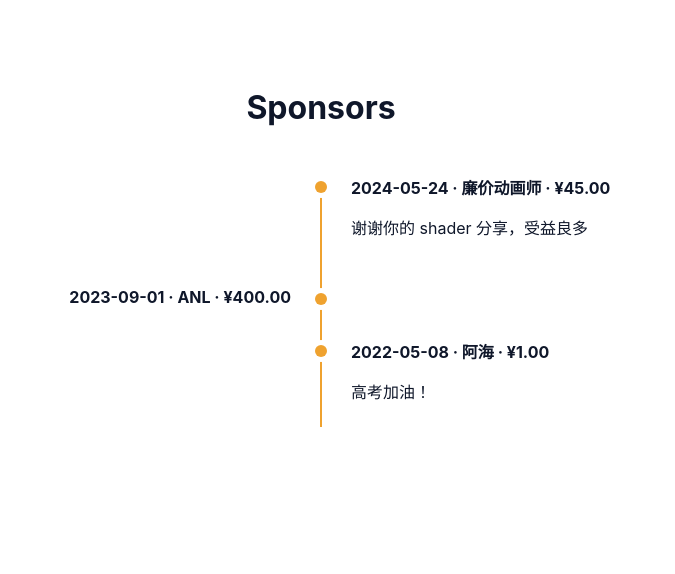
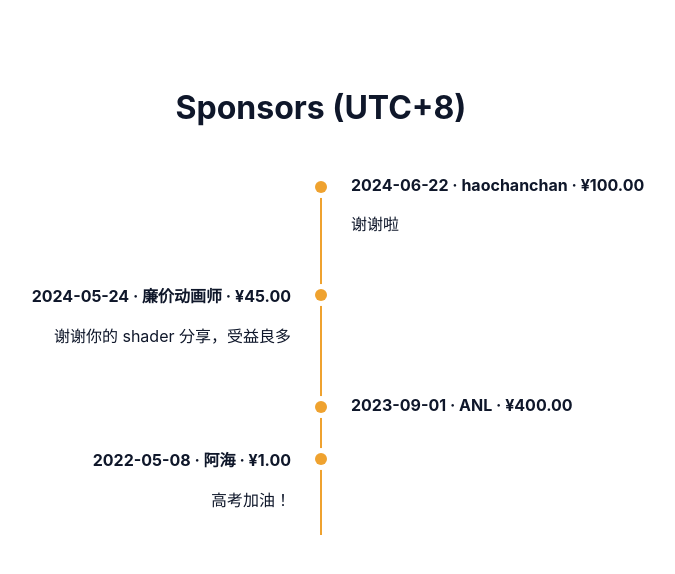
Before and after one commit to stalomeow/homepage, a Nuxt app: page /sponsors in a window 1280 px wide. Shown: the top 574 px of the page, without its empty margins (319-994 px from the left). Built offline with nearby package versions, Linux system fonts and the light colour scheme.

Commit message:
Add new sponsor

```diff
--- a/app.config.ts
+++ b/app.config.ts
@@ -48,7 +48,14 @@ export default defineAppConfig({
       ]
     }
   },
+  sponsorsTitle: 'Sponsors (UTC+8)',
   sponsors: [
+    {
+      name: 'haochanchan',
+      money: '¥100.00',
+      time: '2024-06-22',
+      msg: '谢谢啦'
+    },
     {
       name: '廉价动画师',
       money: '¥45.00',
--- a/pages/sponsors.vue
+++ b/pages/sponsors.vue
@@ -6,7 +6,7 @@ useHead({ title: `Sponsors | ${appConfig.profile.name}` });
 
 <template>
   <div class="sponsor-list">
-    <p class="title">Sponsors</p>
+    <p class="title">{{ appConfig.sponsorsTitle }}</p>
 
     <div class="timeline">
       <div
```
